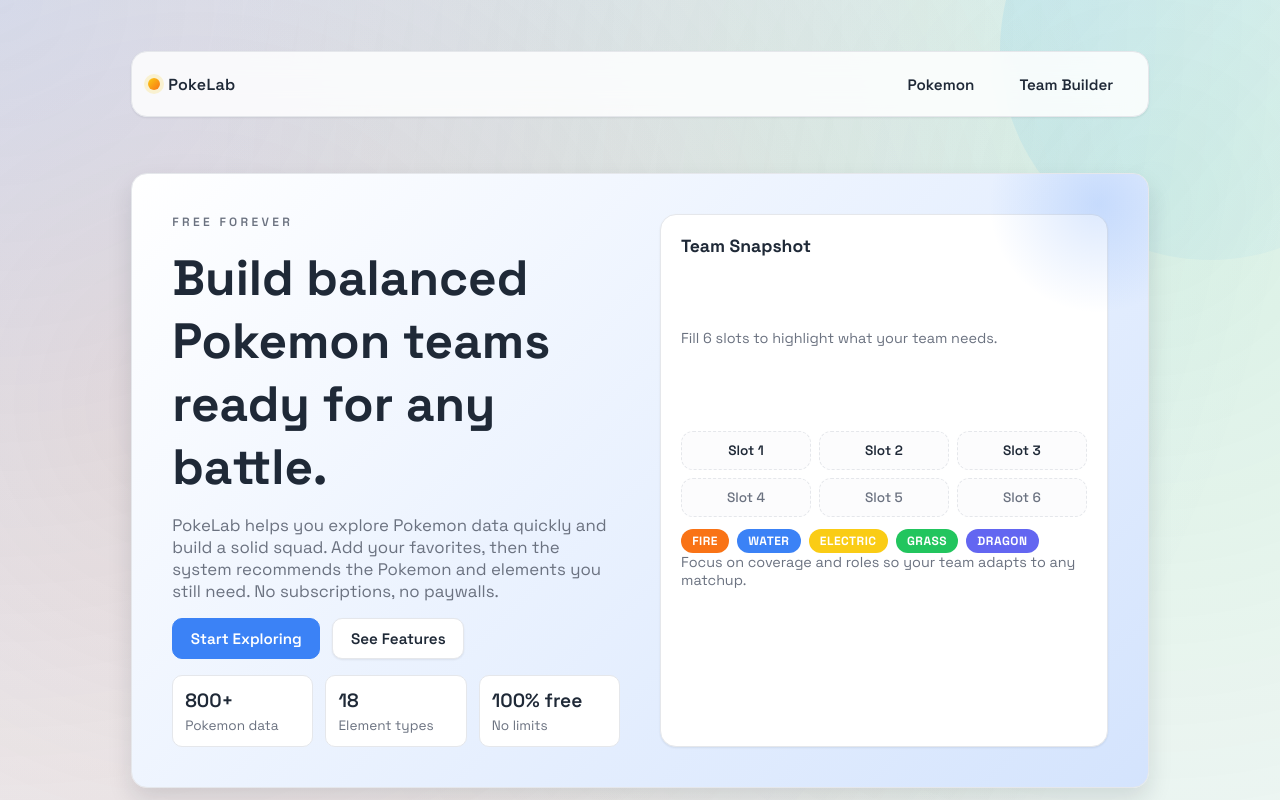
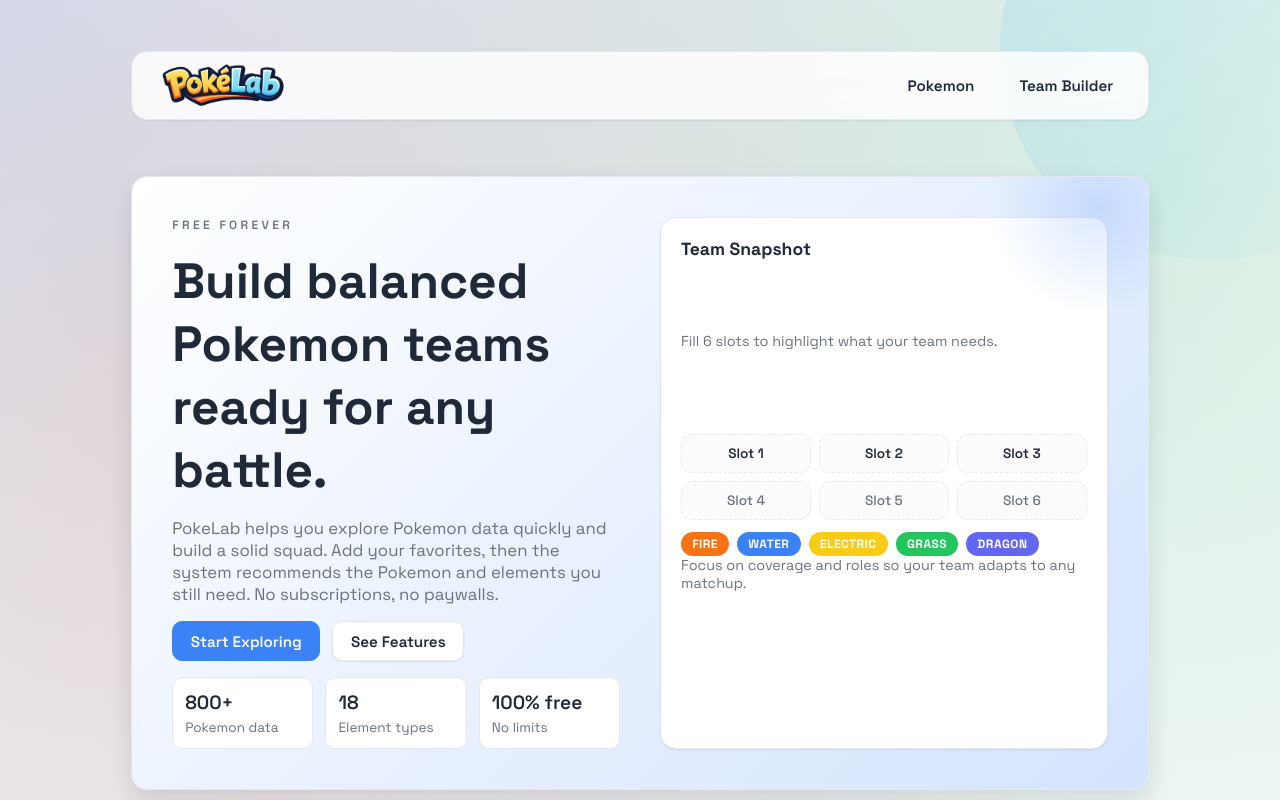
Before and after one commit to defryheryanto/pokemon-helper, a React (Vite) app in the folder ui/: page / in a window 1280 px wide. Shown: the top 800 px of the page. Built offline with nearby package versions, Linux system fonts and the light colour scheme.

Commit message:
add logo navbar

```diff
--- a/ui/src/App.css
+++ b/ui/src/App.css
@@ -67,14 +67,12 @@
   gap: var(--space-2);
   font-weight: 600;
   letter-spacing: 0.02em;
+  text-decoration: none;
 }
 
-.brand-dot {
-  width: 12px;
-  height: 12px;
-  border-radius: 999px;
-  background: linear-gradient(135deg, var(--color-type-electric), var(--color-type-fire));
-  box-shadow: 0 0 0 4px color-mix(in srgb, var(--color-type-electric) 18%, transparent);
+.brand img {
+  display: block;
+  width: 150px;
 }
 
 .nav-links {
--- a/ui/src/App.jsx
+++ b/ui/src/App.jsx
@@ -1,4 +1,5 @@
 import './App.css'
+import iconText from './assets/icon-text.png'
 import { Button, Card, TypeBadge } from './components'
 
 function App() {
@@ -6,10 +7,9 @@
     <div className="page">
       <div className="app">
         <nav className="topbar">
-          <div className="brand">
-            <span className="brand-dot" aria-hidden="true" />
-            PokeLab
-          </div>
+          <a className="brand" href="/">
+            <img src={iconText} alt="PokeLab" />
+          </a>
           <div className="nav-links">
             <Button variant="ghost">Pokemon</Button>
             <Button variant="ghost">Team Builder</Button>
```
Also changed, not shown: ui/src/assets/icon-text.png.
